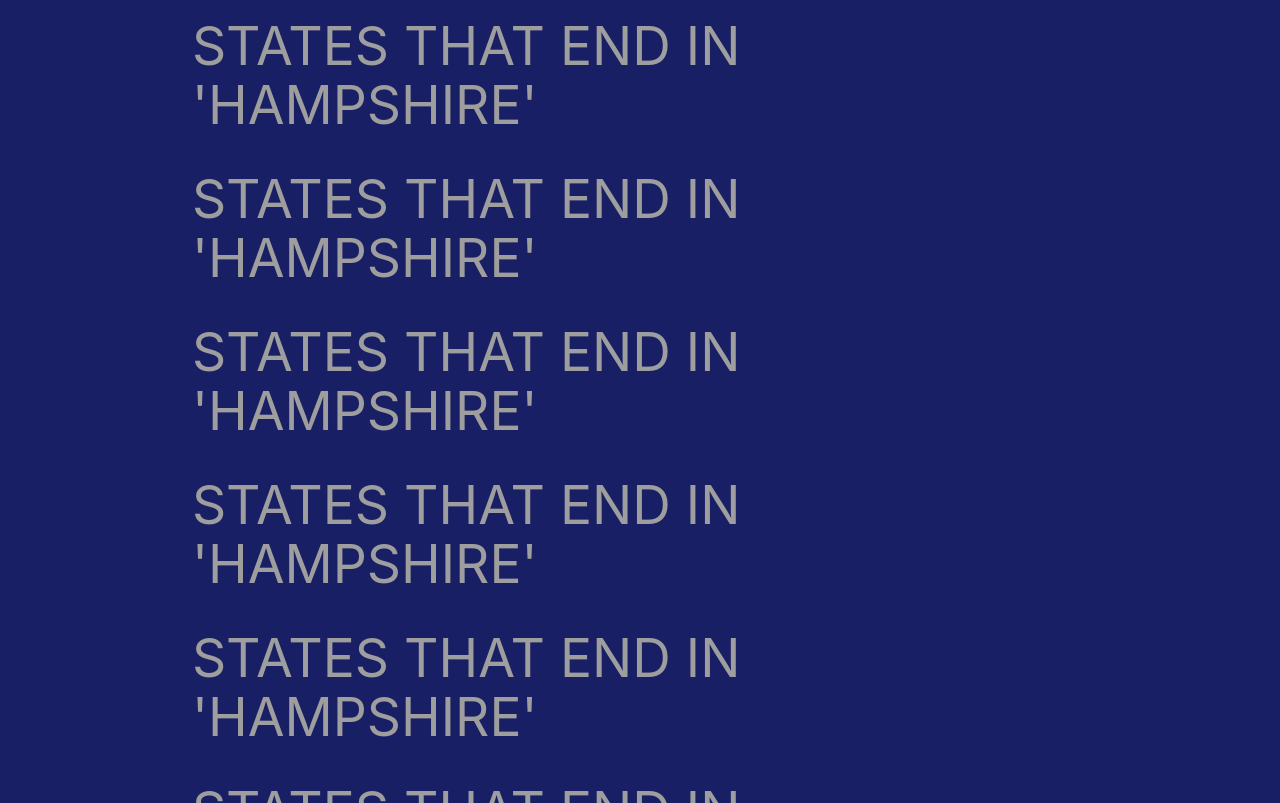
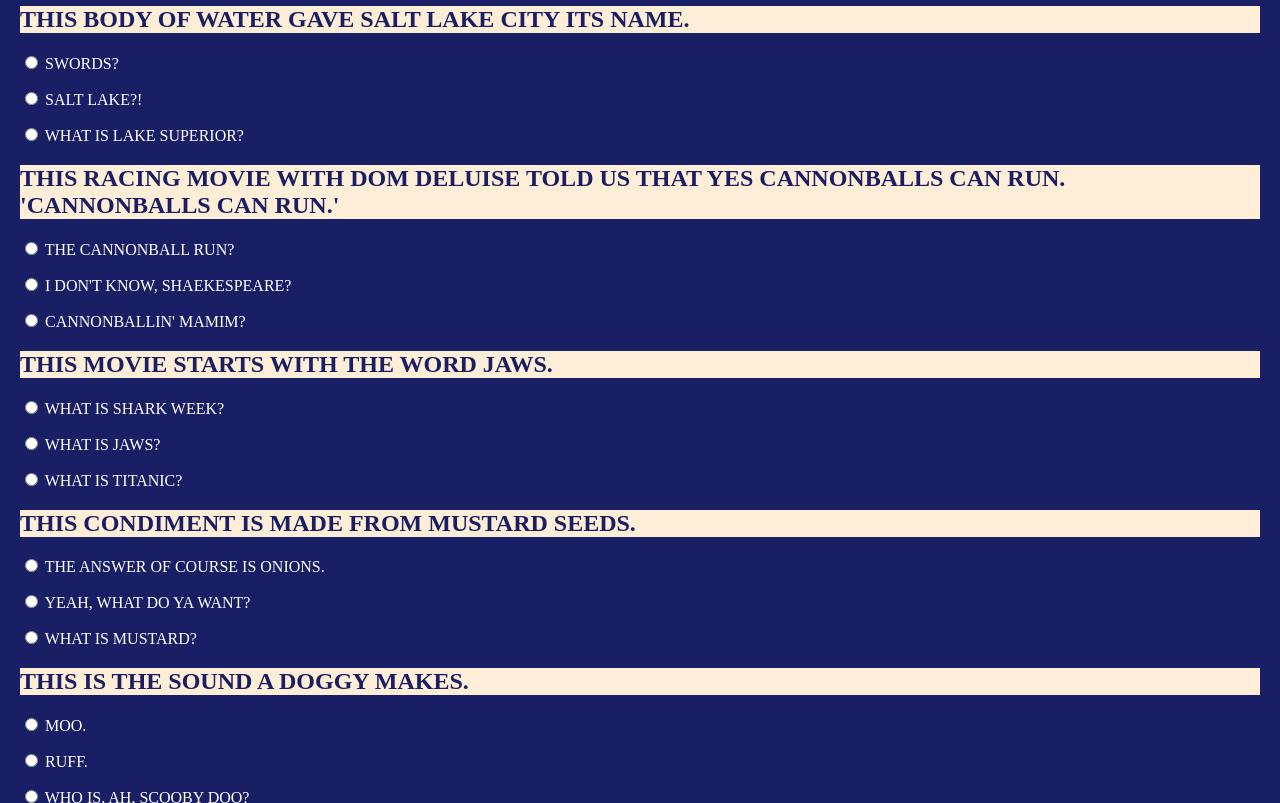
Before and after one commit to mhanley00/TriviaGame, a plain HTML site: page index.html in a window 1280 px wide. Shown: the part 742-1545 px from the top of the page. Drawn offline with nearby package versions, Linux system fonts and the light colour scheme; a web font is replaced by a local one.

Commit message:
got options and buttons to show up

```diff
--- a/assets/css/style.css
+++ b/assets/css/style.css
@@ -5,7 +5,13 @@
 
 .question-text {
     font-family: 'Gentium Basic', serif;
-    color:rgba(1, 7, 85, .9)
+    /* color:rgba(1, 7, 85, .9) */
+    background-color: rgba(254, 238, 215);
+}
+
+h2 {
+    font-family: 'Gentium Basic', serif;
+    color:rgba(1, 7, 85, .9);
     background-color: rgba(254, 238, 215);
 }
 
@@ -13,4 +19,12 @@
 body {
     background-color: rgba(1, 7, 85, .9)!important;
     margin: auto;
+    color: white;
+    padding: 20px;
 }
+
+
+input {
+    background-color: pink;
+
+}
--- a/assets/javascript/app.js
+++ b/assets/javascript/app.js
@@ -25,7 +25,7 @@
   {
       category: "AN ALBUM COVER.",
       statement: "THIS IS THE COLOR OF THE BEATLES WHITE ALBUM",
-    options: {
+      question: {
       a: "WHAT IS PEACH?",
       b: "WHERE IS BLUE BLUE?",
       c: "WHAT IS WHITE?",
@@ -108,17 +108,34 @@
 var resultsCard = $('#results');
 //var button for $("#button")??
 function makeQuiz(){
-
-    jeopardyQuestionsG.forEach(( ) => {
+    // var radio = $('<input type="radio">');
+    // $('#iddas').append(radio)
+    jeopardyQuestionsG.forEach((product, index) => {
         quizCard.append(
               `<label>
-                <h2>${jeopardyQuestionsG[0].statement}</h2>
-                <input type="radio" name="${jeopardyQuestionsG[0].question.a}" value="${jeopardyQuestionsG[0].question.a}">
-                <input type="radio" name="${jeopardyQuestionsG[0].question.b}" value="${jeopardyQuestionsG[0].question.b}">
-                <input type="radio" name="${jeopardyQuestionsG[0].question.c}" value="${jeopardyQuestionsG[0].question.c}">
+                <h2>${jeopardyQuestionsG[index].statement}</h2>
+                <p><input type="radio" name="${jeopardyQuestionsG[index].statement}" value="${jeopardyQuestionsG[index].question.a}"></input>
+                ${jeopardyQuestionsG[index].question.a}</p>
+                <p><input type="radio" name="${jeopardyQuestionsG[index].statement}" value="${jeopardyQuestionsG[index].question.b}">
+${jeopardyQuestionsG[index].question.b}</p>
+                <p><input type="radio" name="${jeopardyQuestionsG[index].statement}" value="${jeopardyQuestionsG[index].question.c}">
+                      ${jeopardyQuestionsG[index].question.c}</p>
 
               </label>`
             )})
+
+            // jeopardyQuestionsG.forEach((product, index) => {
+            //   resultsCard.append(
+            //         `<label>
+            //           <p>${jeopardyQuestionsG[index].question.a}</p>
+            //           <input type="radio" name="${jeopardyQuestionsG[index].question.a}" value="${jeopardyQuestionsG[index].question.a}">
+            //           <p>${jeopardyQuestionsG[index].question.b}</p>
+            //           <input type="radio" name="${jeopardyQuestionsG[index].question.b}" value="${jeopardyQuestionsG[index].question.b}">
+            //           <p>${jeopardyQuestionsG[index].question.c}</p>
+            //           <input type="radio" name="${jeopardyQuestionsG[index].question.c}" value="${jeopardyQuestionsG[index].question.c}">
+
+            //         </label>`
+            //       )})
 
 }
 
--- a/index.html
+++ b/index.html
@@ -4,11 +4,11 @@
   <meta charset="utf-8" />
   <meta http-equiv="X-UA-Compatible" content="IE=edge">
   <!-- Reset CSS -->
-  <link rel="stylesheet" type="text/css" media="screen" href="./assets/CSS/reset.css" />
+  <!-- <link rel="stylesheet" type="text/css" media="screen" href="./assets/CSS/reset.css" /> -->
   <!-- Google Fonts -->
   <link href="https://fonts.googleapis.com/css?family=Gentium+Basic|Lalezar" rel="stylesheet">
   <!-- Materialize CDN -->
-  <link rel="stylesheet" href="https://cdnjs.cloudflare.com/ajax/libs/materialize/1.0.0-beta/css/materialize.min.css">
+  <!-- <link rel="stylesheet" href="https://cdnjs.cloudflare.com/ajax/libs/materialize/1.0.0-beta/css/materialize.min.css"> -->
   <!-- Custom Style Sheet -->
   <link rel="stylesheet" type="text/css" media="screen" href="./assets/CSS/style.css" />
   <title>Celebrity Jeopardy Trivia</title>
```
